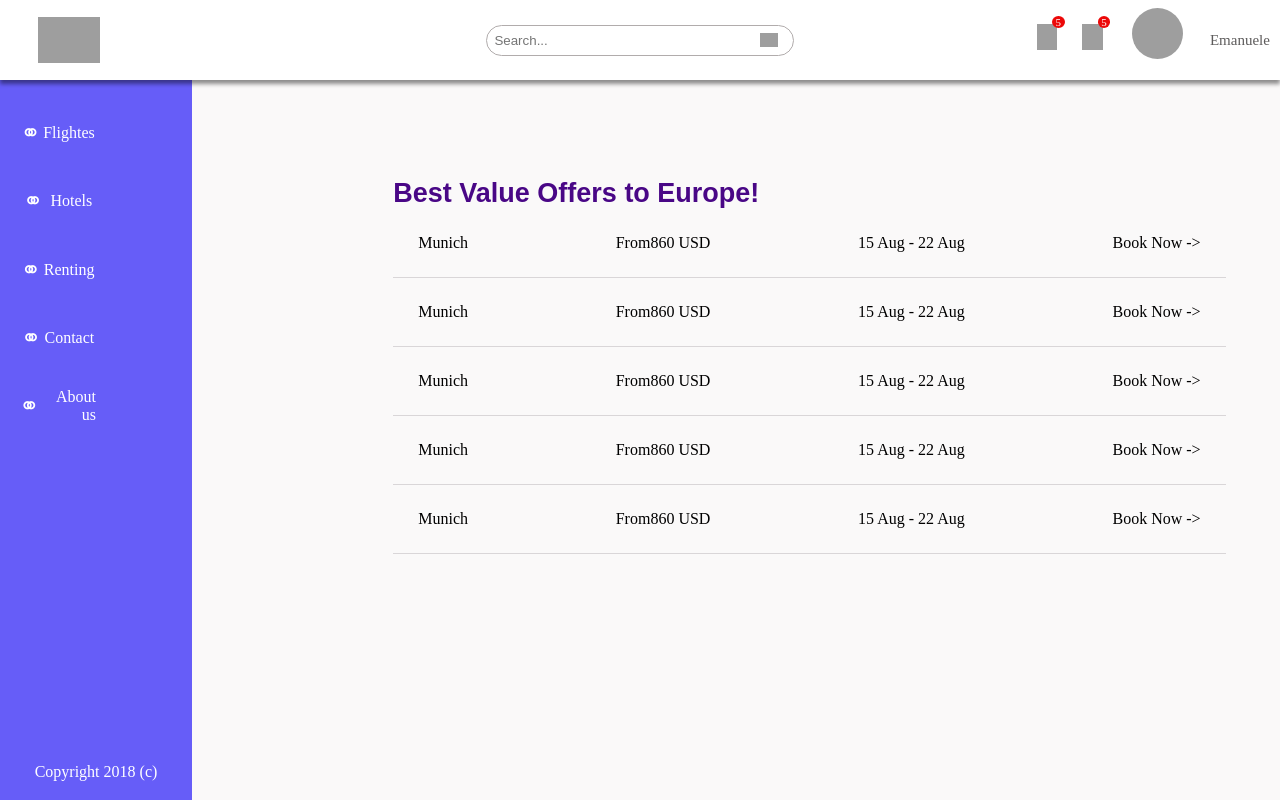
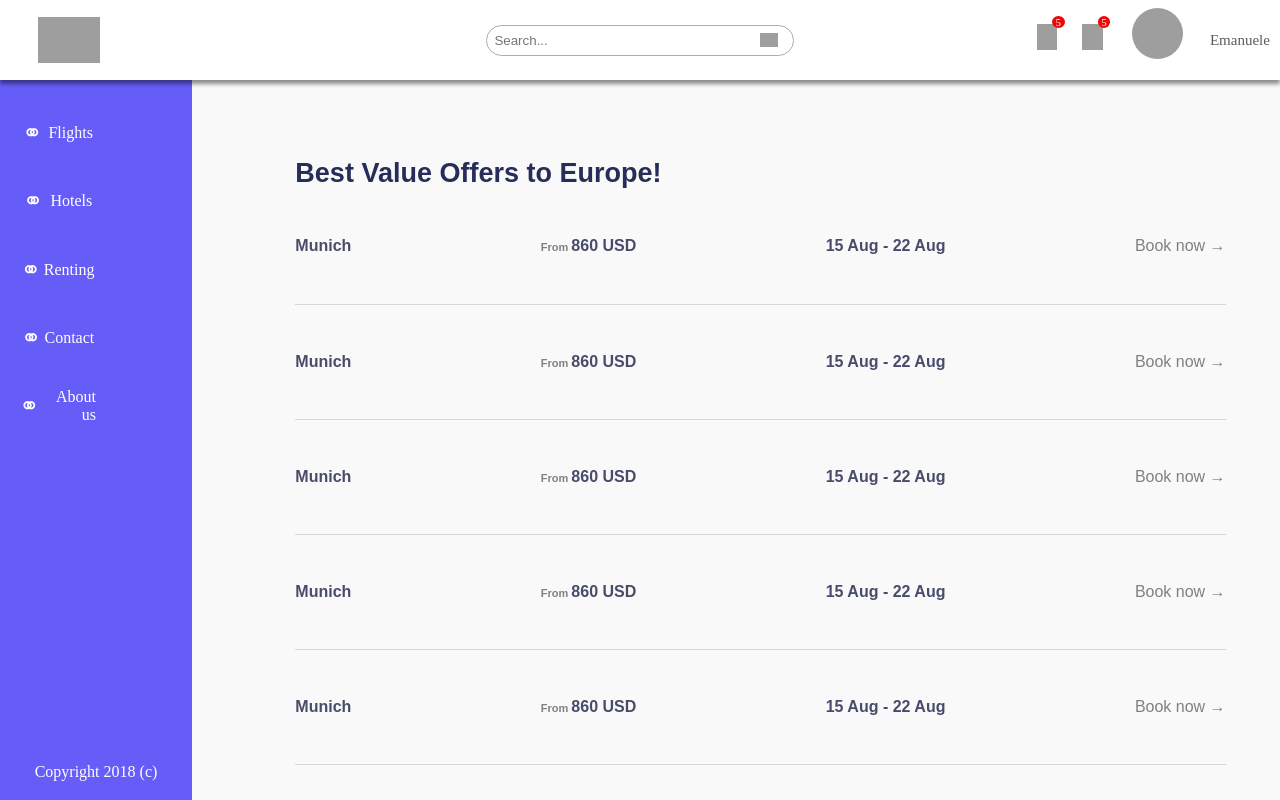
Before and after one commit to ChamsBouzaiene/React-DashBoard, a React (Create React App) app: page / in a window 1280 px wide. Built offline with nearby package versions, Linux system fonts and the light colour scheme; grey boxes are pictures that could not be loaded.

Commit message:
enhance: styled the flights components 🎨

```diff
--- a/src/common/components/SideBar/index.js
+++ b/src/common/components/SideBar/index.js
@@ -6,7 +6,7 @@ export default function SideBar() {
   return (
     <div className="sidebar">
       <div className="sidebar-links">
-        <NavigationLink label={"Flightes"} to={"/"} />
+        <NavigationLink label={"Flights"} to={"/"} />
         <NavigationLink label={"Hotels"} to={"/Hotels"} />
         <NavigationLink label={"Renting"} to={"/Renting"} />
         <NavigationLink label={"Contact"} to={"/Contact_us"} />
--- a/src/features/Flights/FlightTableRow.js
+++ b/src/features/Flights/FlightTableRow.js
@@ -7,14 +7,14 @@ export default function FlightTableRow() {
         <span>Munich</span>
       </div>
       <div className="col-price">
-        <span>From</span>
+        <span className="col-price-label">From </span>
         <span>860 USD</span>
       </div>
       <div className="col-date">
         <span>15 Aug - 22 Aug</span>
       </div>
       <div className="col-button">
-        <span>Book Now -></span>
+        <span>Book now →</span>
       </div>
     </div>
   );
--- a/src/features/Flights/style.css
+++ b/src/features/Flights/style.css
@@ -8,24 +8,47 @@
 
 .flights-title {
   display: flex;
-  padding-left: 15%;
+  padding-left: 5%;
   font-size: 27px;
   font-weight: bold;
-  color: #490786;
+  color: #262d58;
   font-family: sans-serif;
-  padding-top: 10%;
+  padding-top: 8%;
 }
 
 .flights-table {
   display: flex;
   flex-direction: column;
-  padding-left: 15%;
+  padding-left: 5%;
   justify-content: space-between;
+  height: 80%;
 }
 
 .flights-table-row {
   display: flex;
+  height: 100%;
   justify-content: space-between;
-  padding: 3%;
+  align-items: center;
+  color: #484c6a;
+  font-weight: 600;
+  font-family: sans-serif;
   border-bottom: 1.5px solid rgba(112, 103, 111, 0.24);
 }
+
+.col-price-label {
+  color: gray;
+  font-size: 11px;
+}
+
+.col-button {
+  color: gray;
+  font-weight: 500;
+}
+
+.col-button:hover {
+  background-color: #49bdf7;
+  padding: 10px;
+  border-radius: 25px;
+  color: white;
+  cursor: pointer;
+}
```
